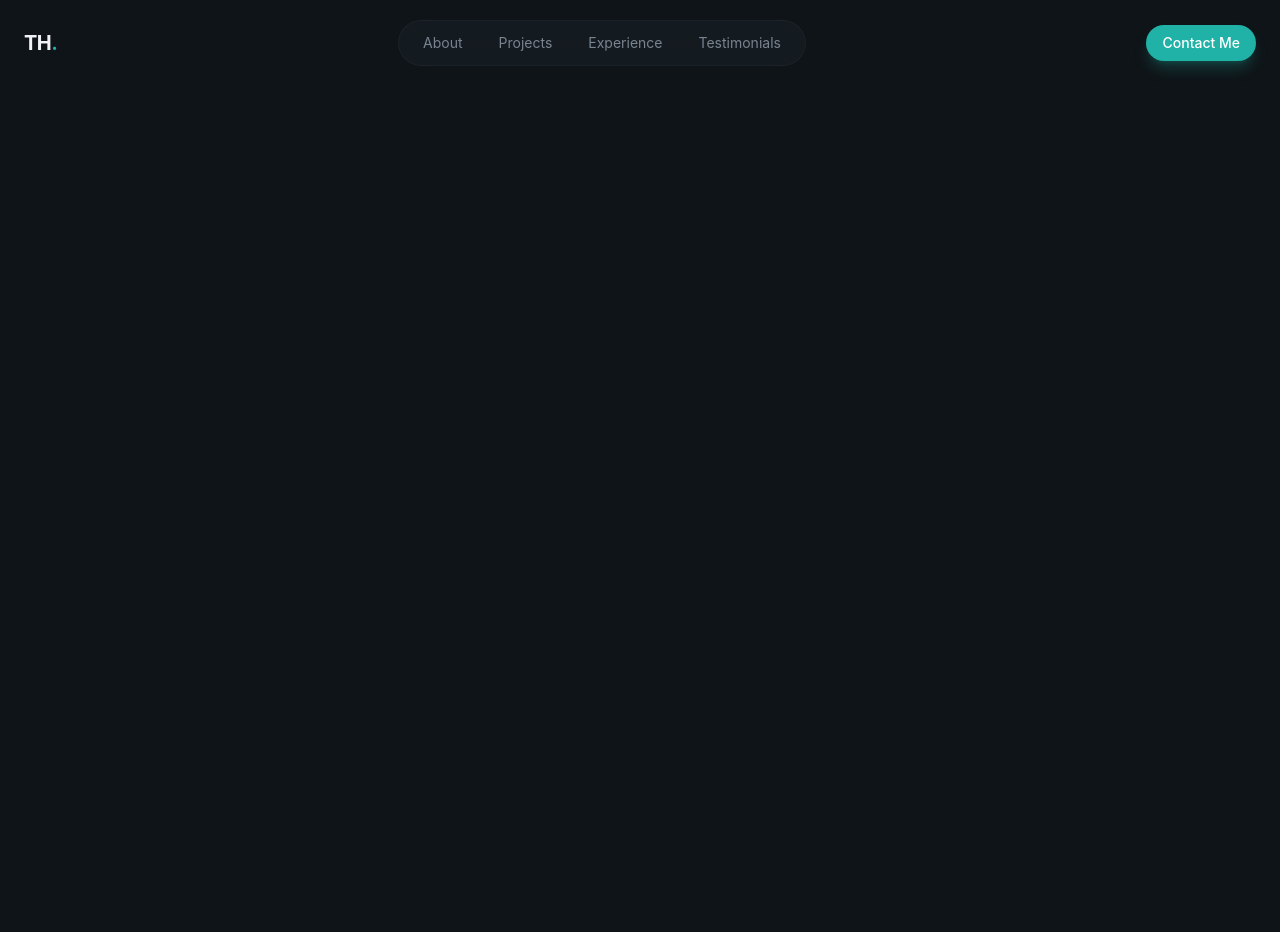
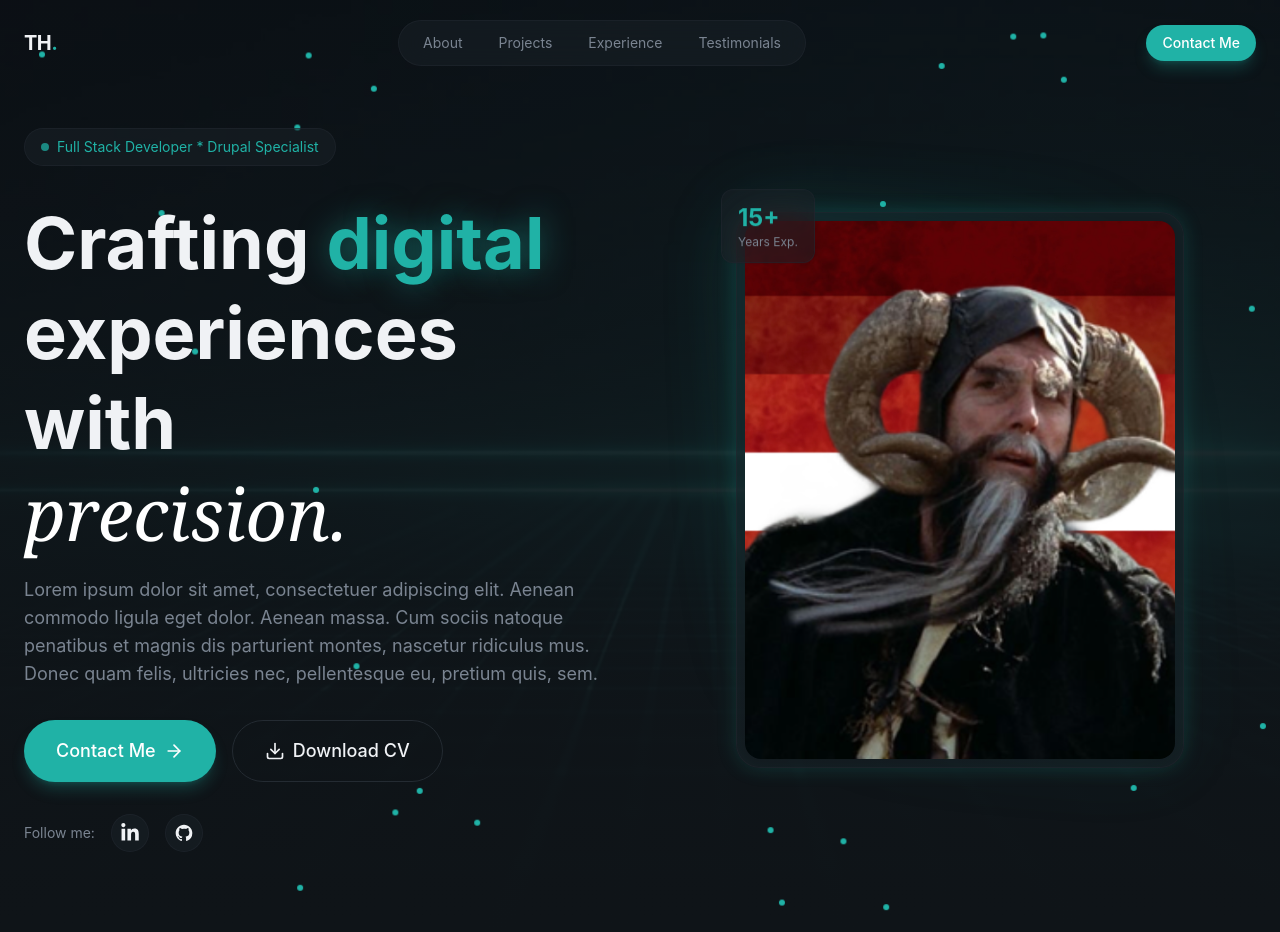
Before and after one commit to HammerHankinson/portfolio-react-tw, a React (Vite) app: page / in a window 1280 px wide. Before the commit the page ends 800 px from the top, so only its background shows below. Built offline with nearby package versions, Linux system fonts and the light colour scheme.

Commit message:
Hero and navbar

```diff
--- a/index.html
+++ b/index.html
@@ -4,7 +4,7 @@
     <meta charset="UTF-8" />
     <link rel="icon" type="image/svg+xml" href="/favicon.ico" />
     <meta name="viewport" content="width=device-width, initial-scale=1.0" />
-    <title>portfolio-react-tw</title>
+    <title>TH Portfolio</title>
   </head>
   <body>
     <div id="root"></div>
--- /dev/null
+++ b/src/components/AnimatedBorderButton.tsx
@@ -0,0 +1,44 @@
+import type { ReactNode } from "react";
+
+type AnimatedBorderButtonProps = {
+  children: ReactNode;
+};
+
+export const AnimatedBorderButton = ({
+  children,
+}: AnimatedBorderButtonProps) => {
+  return (
+    <button
+      className="relative bg-transparent border border-border
+        text-foreground hover:border-primary/50 transition-all
+        duration-1000 focus:outline-none focus-visible:ring-2
+        focus-visible:ring-primary focus-visible:ring-offset-2
+        disabled:opacity-50 disabled:cursor-not-allowed group
+        px-8 py-4 text-lg font-medium rounded-full overflow-visible
+        animated-border"
+    >
+      {/* Animated SVG Border */}
+      <svg
+        className="absolute left-0 top-0 w-full h-full pointer-events-none download-cv-border"
+        viewBox="0 0 200 60"
+        preserveAspectRatio="none"
+        style={{ overflow: "visible" }}
+      >
+        <path
+          d="M 30,1 A 29,29 0 0 0 1,30 L 1,30 A 29,29 0 0 0 30,59 L 170,59 A 29,29 0 0 0 199,30 L 199,30 A 29,29 0 0 0 170,1 Z"
+          fill="none"
+          stroke="var(--color-primary)"
+          strokeWidth="2"
+          strokeDasharray="400 550"
+          strokeDashoffset="400"
+          strokeLinecap="round"
+          strokeLinejoin="round"
+          className="animated-border-path"
+        />
+      </svg>
+      <span className="relative z-10 flex items-center justify-center gap-2">
+        {children}
+      </span>
+    </button>
+  );
+};
--- a/src/index.css
+++ b/src/index.css
@@ -21,6 +21,14 @@
 
   --color-highlight: #f5a623;
   --color-surface: #1a2329;
+
+  --animate-float: float 3s ease-in-out infinite;
+
+  /* Define the keyframes */
+  @keyframes float {
+    0%, 100% { transform: translateY(0); }
+    50% { transform: translateY(-10px); }
+  }
 }
 
 @layer base {
@@ -51,4 +59,95 @@
     backdrop-filter: blur(24px);
     border: 1px solid color-mix(in srgb, var(--color-border) 60%, transparent);
   }
+
+  .glow-text {
+    text-shadow: 0 0 30px color-mix(in srgb, var(--color-primary) 50%, transparent);
+  }
+
+  .glow-border {
+    box-shadow: 0 0 20px color-mix(in srgb, var(--color-primary) 20%, transparent),
+    inset 0 0 20px color-mix(in srgb, var(--color-primary) 5%, transparent);
+  }
 }
+
+@layer utilities {
+
+  @keyframes fade-in {
+    from {
+      opacity: 0;
+      transform: translateY(20px);
+      filter: blur(20px);
+    }
+
+    to {
+      opacity: 1;
+      transform: translateY(0);
+      filter: blur(0)
+    }
+  }
+
+  @keyframes slow-drift {
+    0%,
+    100% {
+      transform: translate(0, 0);
+    }
+    25% {
+      transform: translate(20px, -30px);
+    }
+    50% {
+      transform: translate(-15px, -20px);
+    }
+    75% {
+      transform: translate(30px, 10px);
+    }
+  }
+
+  .animate-fade-in {
+    animation: fade-in 0.7s ease-out both;
+  }
+
+  .animation-delay-100 {
+    animation-delay: 100ms;
+  }
+
+  .animation-delay-200 {
+    animation-delay: 200ms;
+  }
+
+  .animation-delay-300 {
+    animation-delay: 300ms;
+  }
+  .animation-delay-400 {
+    animation-delay: 400ms;
+  }
+  .animation-delay-500 {
+    animation-delay: 500ms;
+  }
+
+  .animation-delay-600 {
+    animation-delay: 600ms;
+  }
+
+  .animation-delay-800 {
+    animation-delay: 800ms;
+  }
+
+  @keyframes animated-border {
+    0% {
+      stroke-dashoffset: 400;
+    }
+    100% {
+      stroke-dashoffset: -550;
+    }
+  }
+
+  .group:hover .animated-border-path {
+    animation: animated-border 1.5s linear infinite;
+  }
+
+  .animated-border:hover {
+    background-color: color-mix(in srgb, #26c4b8 15%, transparent);
+    backdrop-filter: blur(16px);
+    box-shadow: 0 0 20px color-mix(in srgb, #26c4b8 20%, transparent);
+  }
+}
--- a/src/layout/Navbar.tsx
+++ b/src/layout/Navbar.tsx
@@ -18,7 +18,7 @@ export const Navbar = () => {
   const [isMobileMenuOpen, setIsMobileMenuOpen] = useState(false);
 
   return (
-    <header className="fixed top-0 left-0 right-0 bg-transparent py-5">
+    <header className="fixed top-0 left-0 right-0 bg-transparent py-5 z-50">
       <nav className="container mx-auto px-6 flex items-center justify-between">
         <a href='#' className='text-xl font-bold tracking-tight hover:text-primary'>
           TH<span className="text-primary">.</span>
@@ -50,7 +50,7 @@ export const Navbar = () => {
 
       {/* Mobile Menu */}
       {isMobileMenuOpen && (
-        <div className='md:hidden glass-strong'>
+        <div className='md:hidden glass-strong animate-fade-in'>
           <div className='container mx-auto px-6 py-6 flex flex-col gap-4'>
             {navLinks.map((link, index) => (
               <a
--- a/src/sections/Hero.tsx
+++ b/src/sections/Hero.tsx
@@ -1,7 +1,124 @@
+import type { SVGProps } from 'react';
+import { Button } from '@/components/Button'
+import {
+  ArrowRight,
+  Download,
+} from "lucide-react";
+import { AnimatedBorderButton } from '@/components/AnimatedBorderButton';
 
 
 export const Hero = () => {
-  return <section>
+  return (
+    <section className='relative min-h-screen flex item-center overflow-hidden'>
+     <div className='absolute inset-0'>
+      <img src='/hero-bg.jpg' alt='hero image' className='w-full h-full object-cover opacity-40' />
+        <div className='absolute inset-0 bg-linear-to-b from-background/20 via-background/80 to-background'></div>
+     </div>
 
-  </section>
+     <div className='absolute inset-0 overflow-hidden pointer-events-none'>
+      {[...Array(30)].map((_, i) => (
+        <div
+          className='absolute w-1.5 h-1.5 rounded-full opcacity-60'
+          style={{
+            backgroundColor: '#20B2A6',
+            left: `${Math.random() * 100}%`,
+            top: `${Math.random() * 100}%`,
+            animation: `slow-drift ${15 + Math.random() * 20}s ease-in-out infinite`,
+            animationDelay: `${Math.random() * 5}s`,
+          }}
+        />
+      ))}
+     </div>
+
+      <div className='container mx-auto px-6 pt-32 pb-20 relateve z-10'>
+        <div className='grid lg:grid-cols-2 gap-12 items-center'>
+          <div className='space-y-8'>
+            <div className='animate-fade-in'>
+              <span className='inline-flex items-center gap-2 px-4 py-2 rounded-full glass text-sm text-primary '>
+                <span className='w-2 h-2 bg-primary rounded-full animate-pulse' />
+                Full Stack Developer * Drupal Specialist
+              </span>
+            </div>
+
+            <div className='space-y-4'>
+              <h1 className='text-5xl md:text-6xl lg:text-7xl font-bold leading-tight animate-fade-in animation-delay-100'>
+                Crafting <span className='text-primary glow-text'>digital</span>
+                <br />
+                experiences with
+                <br />
+                <span className='font-serif italic font-normal text-white'>precision.</span>
+              </h1>
+
+              <p className='text-lg text-muted-foreground mx-w-lg animate-fade-in animation-delay-200'>Lorem ipsum dolor sit amet, consectetuer adipiscing elit. Aenean commodo ligula eget dolor. Aenean massa. Cum sociis natoque penatibus et magnis dis parturient montes, nascetur ridiculus mus. Donec quam felis, ultricies nec, pellentesque eu, pretium quis, sem.</p>
+            </div>
+
+            <div className='flex flex-wrap gap-4 animate-fade-in animation-delay-300'>
+              <Button size='lg'>
+                Contact Me <ArrowRight className='w-5 h-5' />
+              </Button>
+
+              <AnimatedBorderButton>
+                <Download className="w-5 h-5" />
+                Download CV
+              </AnimatedBorderButton>
+            </div>
+
+            <div className="flex items-center gap-4 animate-fade-in animation-delay-400">
+              <span className="text-sm text-muted-foreground">Follow me: </span>
+              {[
+                {
+                  name: 'LinkedIn',
+                  href: 'https://www.linkedin.com/in/timhankinson/',
+                  icon: (props: SVGProps<SVGSVGElement>) => (
+                    <svg fill='currentColor' viewBox='0 0 448 512' {...props}>
+                      <path
+                        fill='currentColor'
+                        d='M100.28 448H7.4V148.9h92.88zM53.79 108.1C24.09 108.1 0 83.5 0 53.8a53.79 53.79 0 0 1 107.58 0c0 29.7-24.1 54.3-53.79 54.3zM447.9 448h-92.68V302.4c0-34.7-.7-79.2-48.29-79.2-48.29 0-55.69 37.7-55.69 76.7V448h-92.78V148.9h89.08v40.8h1.3c12.4-23.5 42.69-48.3 87.88-48.3 94 0 111.28 61.9 111.28 142.3V448z'>
+                      </path>
+                    </svg>
+                  )
+                },
+                {
+                  name: 'GitHub',
+                  href: 'https://github.com/HammerHankinson',
+                  icon: (props: SVGProps<SVGSVGElement>) => (
+                    <svg fill='currentColor' viewBox='0 0 24 24' {...props}>
+                      <path
+                        fillRule='evenodd'
+                        d='M12 2C6.477 2 2 6.484 2 12.017c0 4.425 2.865 8.18 6.839 9.504.5.092.682-.217.682-.483 0-.237-.008-.868-.013-1.703-2.782.605-3.369-1.343-3.369-1.343-.454-1.158-1.11-1.466-1.11-1.466-.908-.62.069-.608.069-.608 1.003.07 1.531 1.032 1.531 1.032.892 1.53 2.341 1.088 2.91.832.092-.647.35-1.088.636-1.338-2.22-.253-4.555-1.113-4.555-4.951 0-1.093.39-1.988 1.029-2.688-.103-.253-.446-1.272.098-2.65 0 0 .84-.27 2.75 1.026A9.564 9.564 0 0112 6.844c.85.004 1.705.115 2.504.337 1.909-1.296 2.747-1.027 2.747-1.027.546 1.379.202 2.398.1 2.651.64.7 1.028 1.595 1.028 2.688 0 3.848-2.339 4.695-4.566 4.943.359.309.678.92.678 1.855 0 1.338-.012 2.419-.012 2.747 0 .268.18.58.688.482A10.019 10.019 0 0022 12.017C22 6.484 17.522 2 12 2z'
+                        clipRule='evenodd'>
+                      </path>
+                    </svg>
+                  )
+                },
+              ].map((social, idx) => (
+                <a
+                  key={idx}
+                  href={social.href}
+                  className="p-2 rounded-full glass hover:bg-primary/10 hover:text-primary transition-all duration-300"
+                >
+                  {<social.icon className="w-5 h-5" />}
+                </a>
+              ))}
+            </div>
+          </div>
+
+          <div className='relative animate-fade-in animation-delay-300'>
+            <div className='relative max-w-md mx-auto'>
+              <div className='absolute inset-0 rounded-3xl bg-linear-to-br from-primary/30 via-transparent to-primary/10 blur-2xl animate-pulse' />
+              <div className='relative glass rounded-3xl p-2 glow-border'>
+                <img src='/TimTheEnchanter.png' alt='Timmah' className='w-full aspect-4/5 object-cover rounded-2xl' />
+
+                <div className='absolute -top-4 -left-4 glass rounded-xl px-4 py-3 animate-float animation-delay-500'>
+                  <div className='text-2xl font-bold text-primary'>15+</div>
+                  <div className='text-xs text-muted-foreground'>Years Exp.</div>
+                </div>
+              </div>
+            </div>
+          </div>
+
+        </div>
+      </div>
+    </section>
+  )
 }
```
Also changed, not shown: public/TimTheEnchanter.png (added), public/hero-bg.jpg (added).
